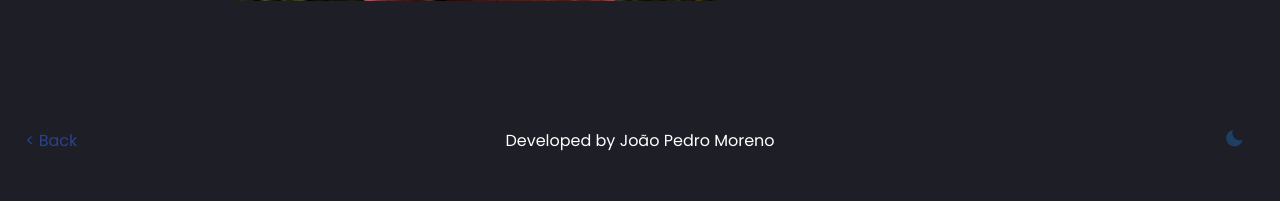
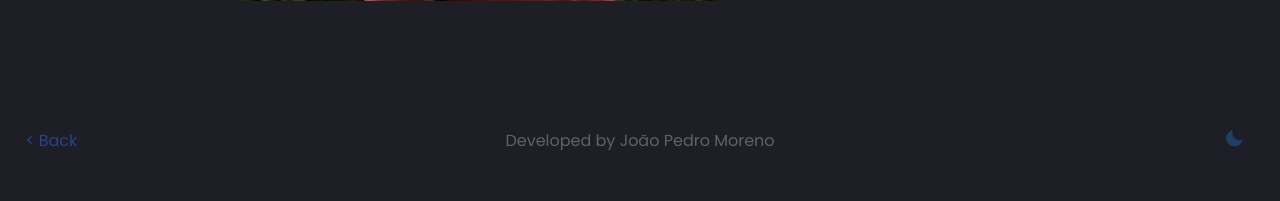
Before and after one commit to joao-pedro-moreno/confirm-presence, a PHP site: page /html/confirmPage.html in a window 1280 px wide. Shown: the part 631-832 px from the top of the page. Run offline with PHP 8.4, Linux system fonts and the light colour scheme.

Commit message:
finalização de temas, adição de favicon, informações de temas salvas no localStorage

```diff
--- a/html/confirmPage.html
+++ b/html/confirmPage.html
@@ -8,10 +8,11 @@
     <link rel="stylesheet" href="../styles/confirmPage.css">
     <link rel="stylesheet" href="../styles/notify.css">
     <link rel="stylesheet" href="../styles/light.css">
+    <link rel="shortcut icon" href="../assets/favicon.png" type="image/x-icon">
     <link href='https://unpkg.com/boxicons@2.1.2/css/boxicons.min.css' rel='stylesheet'>
     <title>Confirm Presence</title>
 </head>
-<body id="body-theme">
+<body id="body-theme" onload="checkTheme()">
     <h1 class="title">Confirm Presence</h1>
 
     <div class="notify-div">
--- a/html/confirmed.html
+++ b/html/confirmed.html
@@ -7,10 +7,11 @@
     <link rel="stylesheet" href="../styles/style.css">
     <link rel="stylesheet" href="../styles/confirmed.css">
     <link rel="stylesheet" href="../styles/light.css">
+    <link rel="shortcut icon" href="../assets/favicon.png" type="image/x-icon">
     <link href='https://unpkg.com/boxicons@2.1.2/css/boxicons.min.css' rel='stylesheet'>
     <title>Confirm Presence</title>
 </head>
-<body id="body-theme">
+<body id="body-theme" onload="checkTheme()">
     <h1 class="title">Confirm Presence</h1>
 
     <a href="../index.html" class="back">&lt; Back</a>
--- a/html/login.html
+++ b/html/login.html
@@ -8,10 +8,11 @@
     <link rel="stylesheet" href="../styles/login.css">
     <link rel="stylesheet" href="../styles/notify.css">
     <link rel="stylesheet" href="../styles/light.css">
+    <link rel="shortcut icon" href="../assets/favicon.png" type="image/x-icon">
     <link href='https://unpkg.com/boxicons@2.1.2/css/boxicons.min.css' rel='stylesheet'>
     <title>Confirm Presence</title>
 </head>
-<body id="body-theme">
+<body id="body-theme" onload="checkTheme()">
     <h1 class="title">Confirm Presence</h1>
 
     <div class="notify-div">
--- a/index.html
+++ b/index.html
@@ -7,10 +7,11 @@
     <link rel="stylesheet" href="./styles/style.css">
     <link rel="stylesheet" href="./styles/notify.css">
     <link rel="stylesheet" href="./styles/light.css">
+    <link rel="shortcut icon" href="./assets/favicon.png" type="image/x-icon">
     <link href='https://unpkg.com/boxicons@2.1.2/css/boxicons.min.css' rel='stylesheet'>
     <title>Confirm Presence</title>
 </head>
-<body id="body-theme">
+<body id="body-theme" onload="checkTheme()">
     <h1 class="title">Confirm Presence</h1>
 
     <main>
--- a/javascript/theme.js
+++ b/javascript/theme.js
@@ -1,9 +1,30 @@
 const body = document.querySelector("#body-theme")
 const iconTheme = document.querySelector(".icon-theme")
 
+checkTheme = () => {
+    if (localStorage.getItem("theme") == "dark") {
+        body.classList.remove("light")
+        iconTheme.classList.remove("bxs-moon")
+        iconTheme.classList.add("bxs-sun")
+    } else if (localStorage.getItem("theme") == "light") {
+        body.classList.add("light")
+        iconTheme.classList.remove("bxs-sun")
+        iconTheme.classList.add("bxs-moon")
+    } else {
+        localStorage.setItem("theme", "dark")
+    }
+}
+
 changeTheme = () => {
-    body.classList.toggle("light")
-
-    iconTheme.classList.toggle("bxs-sun")
-    iconTheme.classList.toggle("bxs-moon")
+    if (localStorage.getItem("theme") == "dark") {
+        body.classList.add("light")
+        iconTheme.classList.remove("bxs-sun")
+        iconTheme.classList.add("bxs-moon")
+        localStorage.setItem("theme", "light")
+    } else if (localStorage.getItem("theme") == "light") {
+        body.classList.remove("light")
+        iconTheme.classList.remove("bxs-moon")
+        iconTheme.classList.add("bxs-sun")
+        localStorage.setItem("theme", "dark")
+    }
 }
--- a/styles/confirmPage.css
+++ b/styles/confirmPage.css
@@ -7,4 +7,5 @@
     font-size: 16px;
     margin-top: 10%;
     padding: 10px;
+    transition: all 0.3s ease;
 }
--- a/styles/confirmed.css
+++ b/styles/confirmed.css
@@ -7,4 +7,5 @@
     text-align: center;
     font-size: 20px;
     padding: 5px 0;
+    transition: all 0.3s ease;
 }
--- a/styles/light.css
+++ b/styles/light.css
@@ -19,11 +19,6 @@ body.light .confirmed-name {
     color: #1D1E26;
 }
 
-body.light .footer {
-    color: #1D1E26;
-    background-color: white;
-}
-
 body.light #confirm-input {
     box-shadow: 3px 3px 10px #1D1E26;
     color: #1D1E26;
--- a/styles/login.css
+++ b/styles/login.css
@@ -32,4 +32,5 @@
     font-size: 16px;
     margin-top: 10%;
     padding: 10px;
+    transition: all 0.3s ease;
 }
--- a/styles/style.css
+++ b/styles/style.css
@@ -9,6 +9,7 @@
 
 body {
     background-color: #1D1E26;
+    transition: all 0.3s ease;
 }
 
 .title {
@@ -34,6 +35,7 @@ main {
 .informations {
     color: white;
     margin: 0 40px;
+    transition: all 0.3s ease;
 }
 
 .couple-name {
@@ -75,7 +77,8 @@ main {
     left: 50%;
     transform: translateX(-50%);
     color: white;
-    /* opacity: 0.3; */
+    opacity: 0.3;
+    transition: all 0.3s ease;
 }
 
 .view-confirmed {
```
Also changed, not shown: assets/favicon.png (added).
